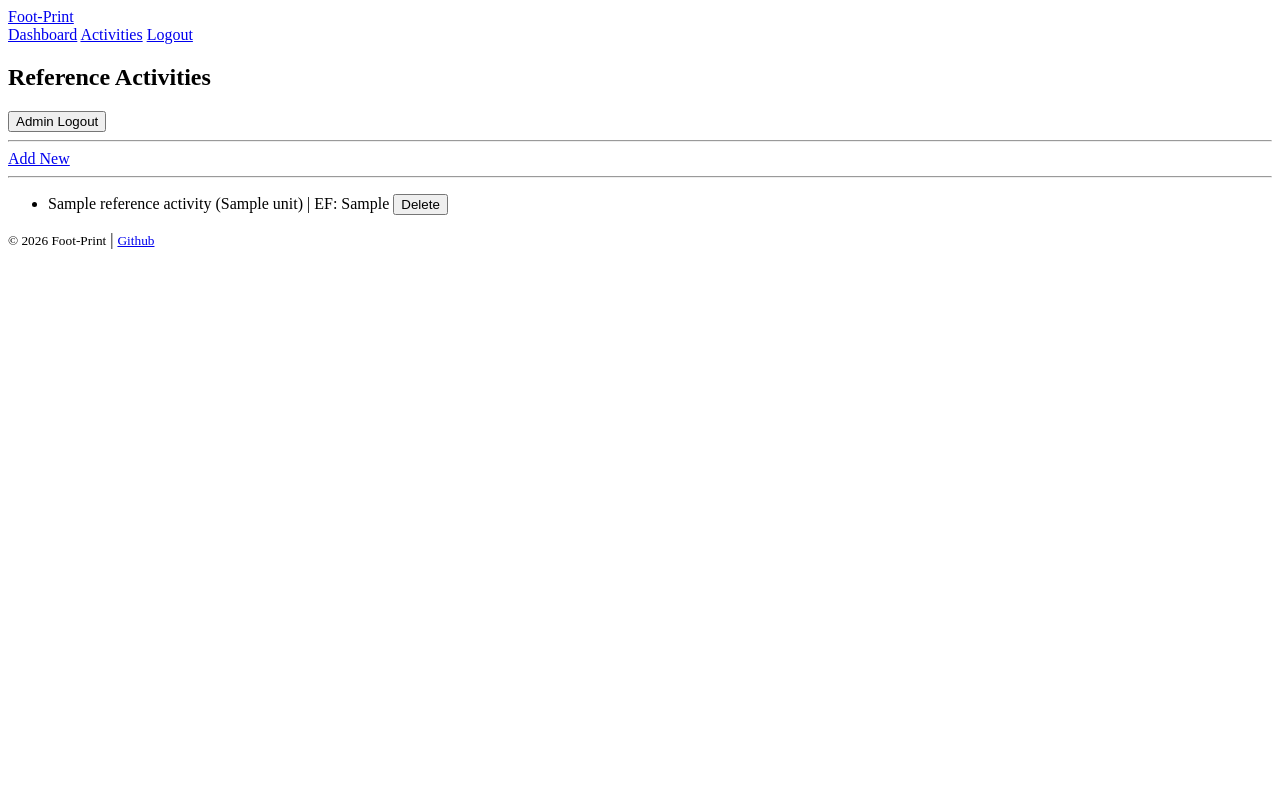
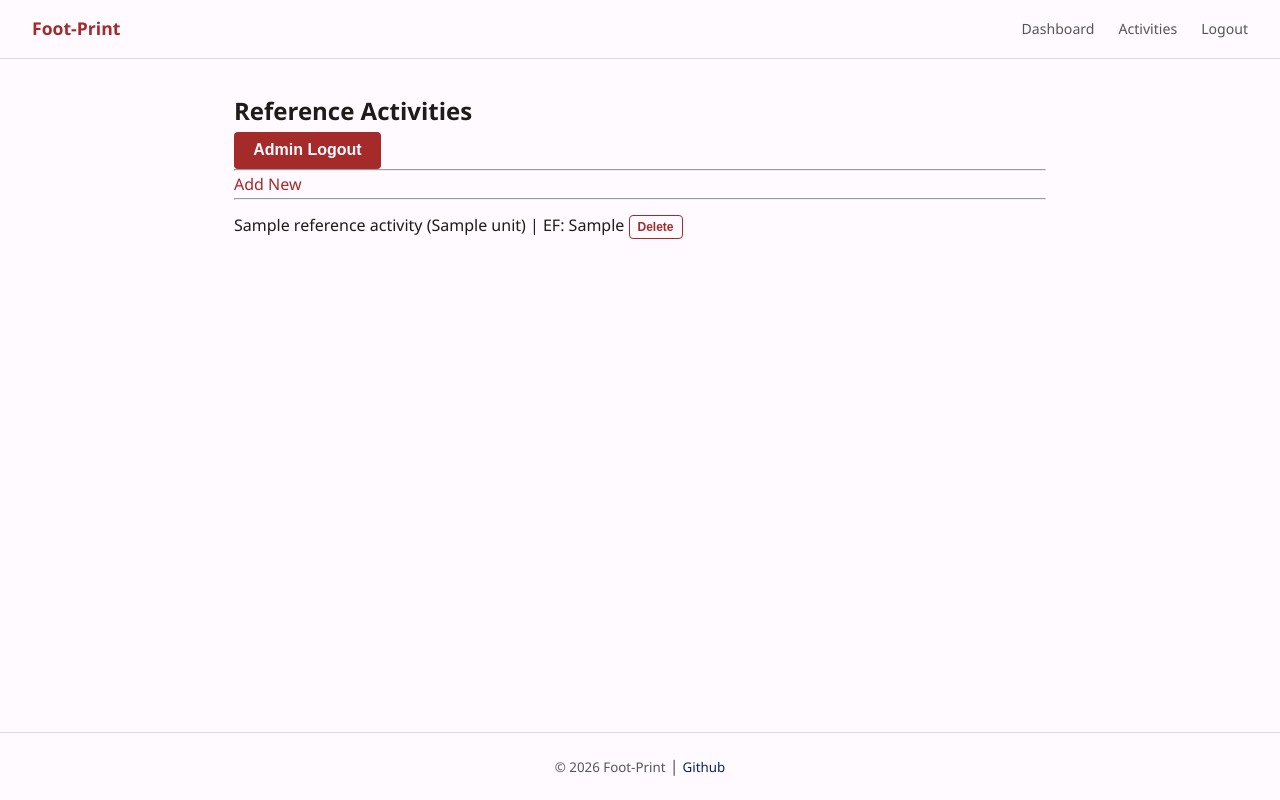
Before and after one commit to RealED-io/Foot-Print, a PHP site: template views/admin/reference_activities/index.php in a window 1280 px wide. Run offline with PHP 8.4, Linux system fonts and the light colour scheme; the template is opened without the code that fills it: most values are stand-ins (such as "Sample title", 1, 10 or a date in 2020); some libraries are stand-ins or nearby versions.

Commit message:
Visual styling & minor visuals fix

```diff
--- a/public/styles.css
+++ b/public/styles.css
@@ -0,0 +1,234 @@
+/* reset defaults */
+*,
+*::before,
+*::after {
+    margin: 0;
+    padding: 0;
+    box-sizing: border-box;
+}
+
+/* COLOR PALETTE */
+:root {
+    --ghost: #fffaff;
+    --carbon: #1e1b18;
+    --imperial-blue: #0A2463;
+
+    --bg: var(--ghost);
+    --text: var(--carbon);
+    --text-lt: #555;
+    --link: var(--imperial-blue);
+    --accent: brown;
+    --border: #ddd8e0;
+}
+
+/* GENERIC & INHERITABLE STYLES */
+body {
+    font-family: 'Segoe UI', system-ui, sans-serif;
+    background: var(--bg);
+    color: var(--text);
+    line-height: 1.7;
+    display: flex;
+    flex-direction: column;
+    min-height: 100vh;
+}
+
+.container {
+    max-width: 860px;
+    width: 100%;
+    margin: 0 auto;
+    padding: 2rem 1.5rem;
+    flex-grow: 1;
+}
+
+a {
+    color: var(--accent);
+    text-decoration: none;
+}
+
+a:hover {
+    text-decoration: underline;
+}
+
+button:hover {
+    opacity: 0.8;
+}
+
+/* ACTIVITY ITEMS */
+li {
+    list-style: none;
+    padding: 0.75rem 0;
+    border-bottom: 1px solid var(--border);
+}
+
+li:last-child {
+    border-bottom: none;
+}
+
+.activities-list {
+    margin-top: 2rem;
+}
+
+/* FORMS */
+.add-activity {
+    margin: 1rem 0;
+}
+
+form {
+    display: flex;
+    gap: 1rem;
+    flex-wrap: wrap;
+    align-items: flex-end;
+}
+
+form label {
+    display: flex;
+    flex-direction: column;
+    gap: 0.5rem;
+    flex: 1;
+    min-width: 200px;
+}
+
+form select,
+form input,
+form button {
+    padding: 0.6rem;
+    border: 1px solid var(--border);
+    border-radius: 4px;
+    font-size: 1rem;
+}
+
+form button {
+    padding: 0.6rem 1.2rem;
+    background: var(--accent);
+    color: var(--ghost);
+    border: none;
+    border-radius: 4px;
+    cursor: pointer;
+    font-weight: 600;
+}
+
+/* DETAILS & SUMMARIES */
+details {
+    margin-bottom: 1rem;
+    border: 1px solid var(--border);
+    border-radius: 8px;
+    overflow: hidden;
+}
+
+summary {
+    padding: 1rem;
+    font-weight: 500;
+}
+
+summary:hover {
+    background: rgba(0,0,0,0.02);
+}
+
+.details.good {
+    background-color: #e6ffed;
+    border-color: #2ecc71;
+    color: #1b5e20;
+}
+
+.details.warning {
+    background-color: #fff4e5;
+    border-color: #f39c12;
+    color: #bf360c;
+}
+
+.details.neutral {
+    background-color: var(--ghost);
+    border-color: var(--border);
+    color: var(--text);
+}
+
+details ul {
+    padding: 0 1rem 1rem 1rem;
+}
+
+/* DELETE BUTTON */
+form[action$="/delete"] button {
+    background: none;
+    border: 1px solid var(--accent);
+    color: var(--accent);
+    padding: 4px 8px;
+    border-radius: 4px;
+    cursor: pointer;
+    font-size: 0.75rem;
+}
+
+/* HEADER & NAV */
+.header {
+    position: sticky;
+    top: 0;
+    z-index: 100;
+    display: flex;
+    justify-content: space-between;
+    align-items: center;
+    padding: 0.875rem 2rem;
+    background: var(--bg);
+    border-bottom: 1px solid var(--border);
+}
+
+.logo {
+    font-weight: 700;
+    font-size: 1.1rem;
+}
+
+.logo a {
+    color: var(--accent);
+}
+
+.nav {
+    display: flex;
+    gap: 1.5rem;
+    align-items: center;
+}
+
+.nav a {
+    font-size: 0.88em;
+    color: var(--text-lt);
+    font-weight: 500;
+    transition: color 0.2s;
+}
+
+.nav a:hover {
+    color: var(--accent);
+}
+
+/* FOOTER */
+.app-footer {
+    padding: 1.25rem 0;
+    text-align: center;
+    color: var(--text-lt);
+    border-top: 1px solid var(--border);
+    background: var(--bg);
+    margin-top: auto;
+}
+
+.app-footer a {
+    color: var(--link);
+}
+
+.app-footer a:hover {
+    text-decoration: underline;
+}
+
+/* RESPONSIVENESS */
+@media (max-width: 768px) {
+    .header {
+        flex-direction: column;
+        gap: 1rem;
+        padding: 1rem;
+    }
+
+    .nav {
+        gap: 1rem;
+        flex-wrap: wrap;
+        justify-content: center;
+    }
+
+    .container {
+        padding: 1.5rem 1rem;
+    }
+}
--- a/src/Controller/DashboardController.php
+++ b/src/Controller/DashboardController.php
@@ -28,6 +28,7 @@ class DashboardController {
             $totalEmission = 0;
             $totalSaved = 0;
             $count = 0;
+            $netImpact = 0;
             $processedActivities = [];
 
             foreach ($activities as $activity) {
--- a/views/dashboard/index.php
+++ b/views/dashboard/index.php
@@ -11,7 +11,7 @@ require __DIR__ . '/../layouts/header.php';
 
     <hr>
 
-    <section>
+    <section class="add-activity">
         <h2>Quick Add Activity</h2>
         <?php require __DIR__ . '/../partials/activity_form.php'; ?>
     </section>
@@ -23,7 +23,7 @@ require __DIR__ . '/../layouts/header.php';
 
         <?php /** @var $dailySummaries */
         foreach ($dailySummaries as $day): ?>
-            <?php /** @var $recommendation */ ?>
+            <?php $recommendation = $day['recommendation']; ?>
             <details class="details <?= $recommendation['type'] ?>">
                 <summary>
                     <strong><?= $day['date'] ?></strong>
--- a/views/partials/activity_item.php
+++ b/views/partials/activity_item.php
@@ -6,7 +6,7 @@ use App\Entity\Activity;
 ?>
 
 <strong><?= $activity_item->getName() ?></strong>
-- <?= $activity_item->getValue() ?> <?= $activity_item->getUnit() ?>
+<?= $activity_item->getValue() ?> <?= $activity_item->getUnit() ?>
 
 <br>
 
```
Also changed, not shown: views/activities/create.php (+8 -1 lines), views/activities/index.php (+5 -3 lines).
